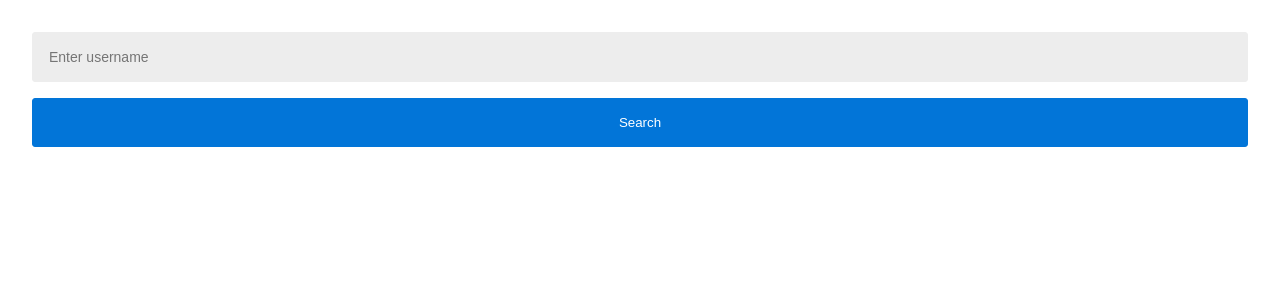
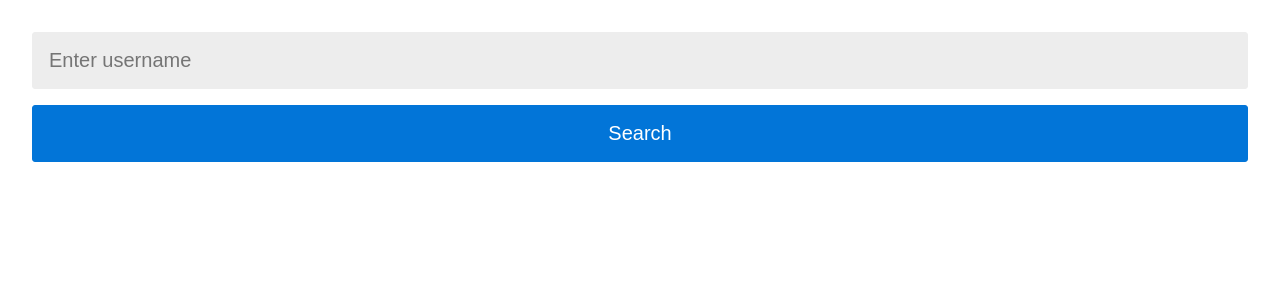
Before and after one commit to arioamriihsan/github-repo-explorer, a React (Create React App) app: page / in a window 1280 px wide. Shown: the top 300 px of the page. Built offline with nearby package versions, Linux system fonts and the light colour scheme.

Commit message:
fix: update font size of input and button

```diff
--- a/src/components/explorer/Explorer.module.css
+++ b/src/components/explorer/Explorer.module.css
@@ -36,12 +36,16 @@
   filter: opacity(0.5);
 }
 
+.custom__input,
+.custom__btn {
+  font-size: 20px;
+}
+
 /* For desktop */
 @media screen and (min-device-width: 1023px) {
   .custom__input,
   .custom__btn {
     width: 400px;
     height: 52px;
-    font-size: 20px;
   }
 }
```
